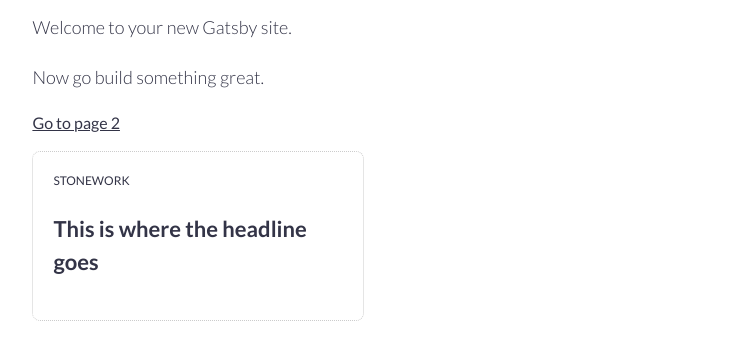
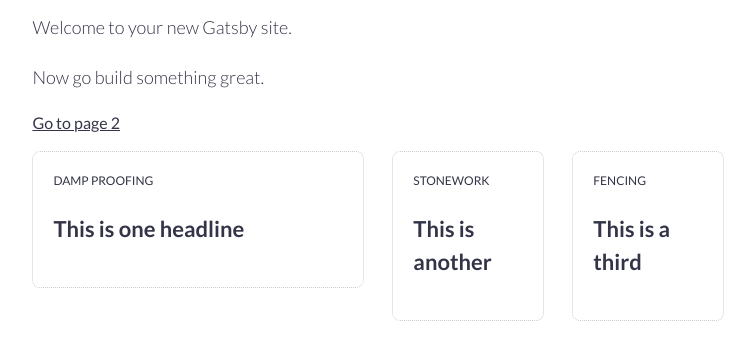
Before and after one commit to adamccfc/gregMilton, a Gatsby site: page / in a window 1280 px wide. Shown: the part 111-470 px from the top of the page, without its empty margins (262-1017 px from the left). Built offline with nearby package versions, Linux system fonts and the light colour scheme; Gatsby itself is replaced by a stand-in of ours.

Commit message:
Create a card component

```diff
--- /dev/null
+++ b/src/components/card.js
@@ -0,0 +1,12 @@
+import React from 'react'
+
+const Card = ({tag, headline}) => {
+  return (
+    <div className="card">
+      <div className="card__tag">{ tag }</div>
+      <h3 className="card__headline">{ headline }</h3>
+    </div>
+  );
+}
+
+export default Card
--- a/src/pages/index.js
+++ b/src/pages/index.js
@@ -2,6 +2,7 @@ import React from 'react'
 import { Link } from 'gatsby'
 
 import Layout from '../components/layout'
+import Card from '../components/card'
 
 const IndexPage = () => (
   <Layout>
@@ -14,10 +15,13 @@ const IndexPage = () => (
           <Link to="/page-2/">Go to page 2</Link>
         </div>
         <div className="col-6">
-          <div className="card">
-            <div className="card__tag">Stonework</div>
-            <h3 className="card__headline">This is where the headline goes</h3>
-          </div>
+          <Card tag="Damp Proofing" headline="This is one headline"/>
+        </div>
+        <div className="col-3">
+          <Card tag="Stonework" headline="This is another"/>
+        </div>
+        <div className="col-3">
+          <Card tag="Fencing" headline="This is a third"/>
         </div>
       </div>
     </div>
```
